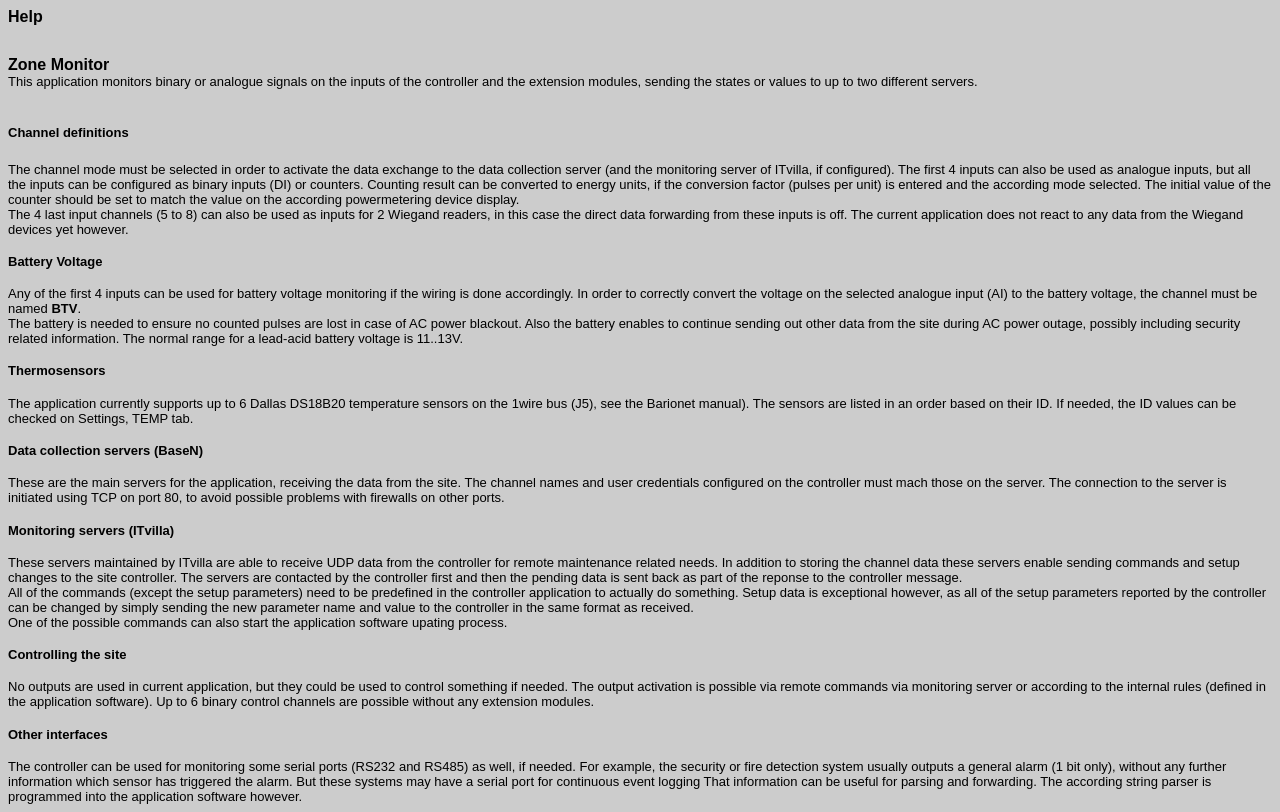
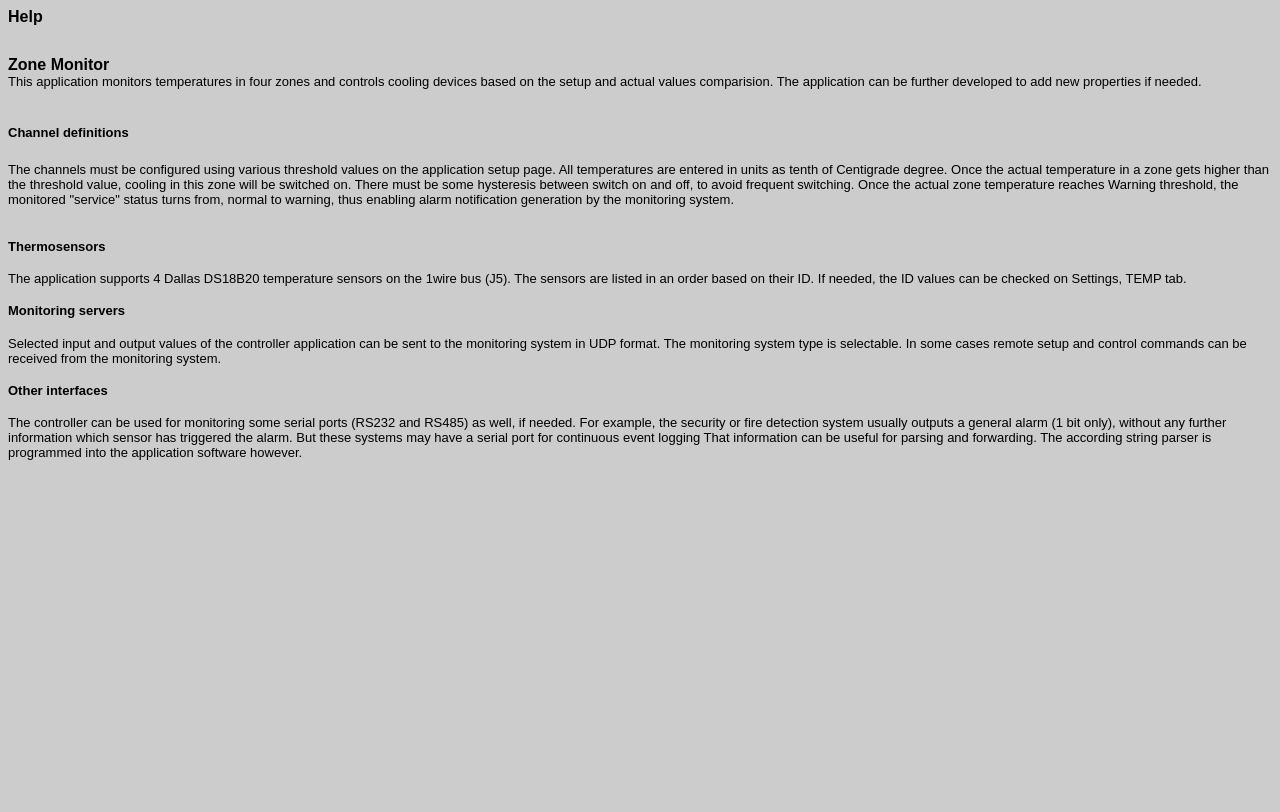
Before and after one commit to dcneeme/varujahutus, a plain HTML site: page ajax/uihappsetup1.html in a window 1280 px wide. Drawn offline with Linux system fonts and the light colour scheme.

```diff
--- a/ajax/uihappsetup1.html
+++ b/ajax/uihappsetup1.html
@@ -2,51 +2,27 @@
 <body bgcolor="#CCCCCC">
 <p><font face="Arial, Helvetica, sans-serif"><b>Help</b><br></font>  <font size="2" face="Arial, Helvetica, sans-serif"><br><br>
 <font size="3"><b>Zone Monitor</b></font><br>
-This application monitors binary or analogue signals on the inputs of the controller and the extension modules, sending the states or values to up to two different servers.
+This application monitors temperatures in four zones and controls cooling devices based on the setup and actual values comparision. The application can be further developed to add new properties if needed.
 <br><br>
 
 <h4>Channel definitions</h4>
-The channel mode must be selected in order to activate the data exchange to the data collection server (and the monitoring server of ITvilla, if configured).
-The first 4 inputs can also be used as analogue inputs, but all the inputs can be configured as binary inputs (DI) or counters.
-Counting result can be converted to energy units, if the conversion factor (pulses per unit) is entered and the according mode selected.
-The initial value of the counter should be set to match the value on the according powermetering device display.<br>
-The 4 last input channels (5 to 8) can also be used as inputs for 2 Wiegand readers, in this case the direct data forwarding from these inputs is off.
-The current application does not react to any data from the Wiegand devices yet however.
+The channels must be configured using various threshold values on the application setup page. All temperatures are entered in units as tenth of Centigrade degree. Once the actual temperature in a zone gets higher than the threshold value, cooling in this zone will be switched on. There must be some hysteresis between switch on and off, to avoid frequent switching. Once the actual zone temperature reaches Warning threshold, the monitored "service" status turns from, normal to warning, thus enabling alarm notification generation by the monitoring system.
 <br>
-
-<h4>Battery Voltage</h4>
-Any of the first 4 inputs can be used for battery voltage monitoring if the wiring is done accordingly.
-In order to correctly convert the voltage on the selected analogue input (AI) to the battery voltage, the channel must be named <b>BTV</b>.<br>
- The battery is needed to ensure no counted pulses are lost in case of AC power blackout. Also the battery enables to continue sending out
-other data from the site during AC power outage, possibly including security related information. The normal range for a lead-acid battery voltage is 11..13V.
 
 <br>
 <h4>Thermosensors</h4>
-The application currently supports up to 6 Dallas DS18B20 temperature sensors on the 1wire bus (J5), see the Barionet manual). The sensors are listed in an order based on their ID. If needed, the ID values can be checked on Settings, TEMP tab.
-<br>
-
-<h4>Data collection servers (BaseN)</h4>
-These are the main servers for the application, receiving the data from the site.
-The channel names and user credentials configured on the controller must mach those on the server.
-The connection to the server is initiated using TCP on port 80, to avoid possible problems with firewalls on other ports.
-<br>
-
-<h4>Monitoring servers (ITvilla)</h4>
-These servers maintained by ITvilla are able to receive UDP data from the controller for remote maintenance related needs.
-In addition to storing the channel data these servers enable sending commands and setup changes to the site controller.
-The servers are contacted by the controller first and then the pending data is sent back as part of the reponse to the controller message.<br>
-All of the commands (except the setup parameters) need to be predefined in the controller application to actually do something. Setup data is exceptional however, as all of the setup parameters reported by the controller can be changed by simply sending the new parameter name and value to the controller in the same format as received. <br>
-	One of the possible commands can also start the application software upating process.
+The application supports 4 Dallas DS18B20 temperature sensors on the 1wire bus (J5). The sensors are listed in an order based on their ID. If needed, the ID values can be checked on Settings, TEMP tab.
 <br>
 
 
 
-<h4>Controlling the site</h4>
-No outputs are used in current application, but they could be used to control something if needed. The output activation is possible via remote commands via monitoring server
-or according to the internal rules (defined in the application software). Up to 6 binary control channels are possible without any extension modules.
+<h4>Monitoring servers</h4>
+Selected input and output values of the controller application can be sent to the monitoring system in UDP format. The monitoring system type is selectable.
+In some cases remote setup and control commands can be received from the monitoring system.
+<br>
 
 
-<br>
+
 
 <h4>Other interfaces</h4>
 The controller can be used for monitoring some serial ports (RS232 and RS485) as well, if needed.
```
Also changed, not shown: ajax/uiappsetup1.html (+0 -41 lines), tokenizer.txt, 6 other files.
